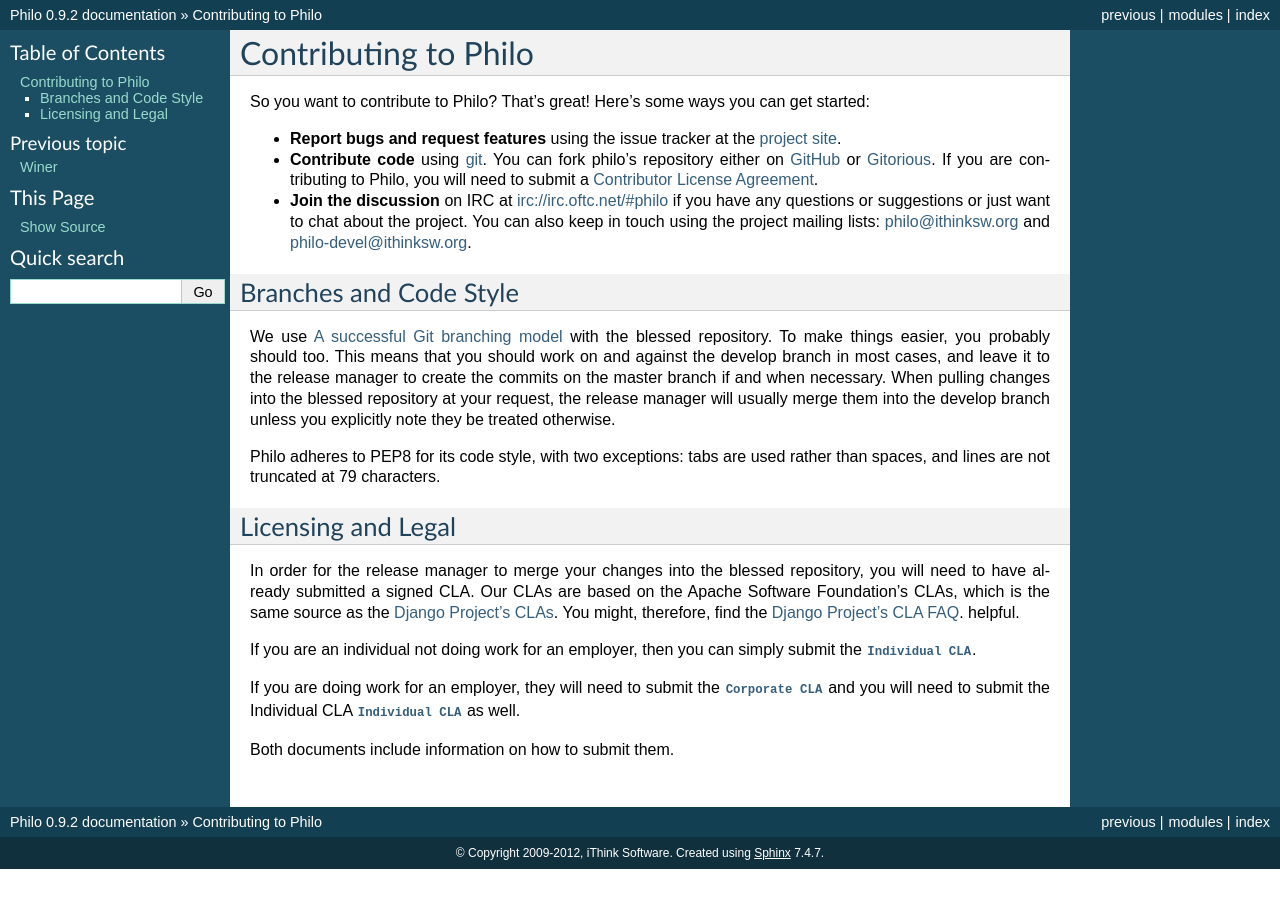
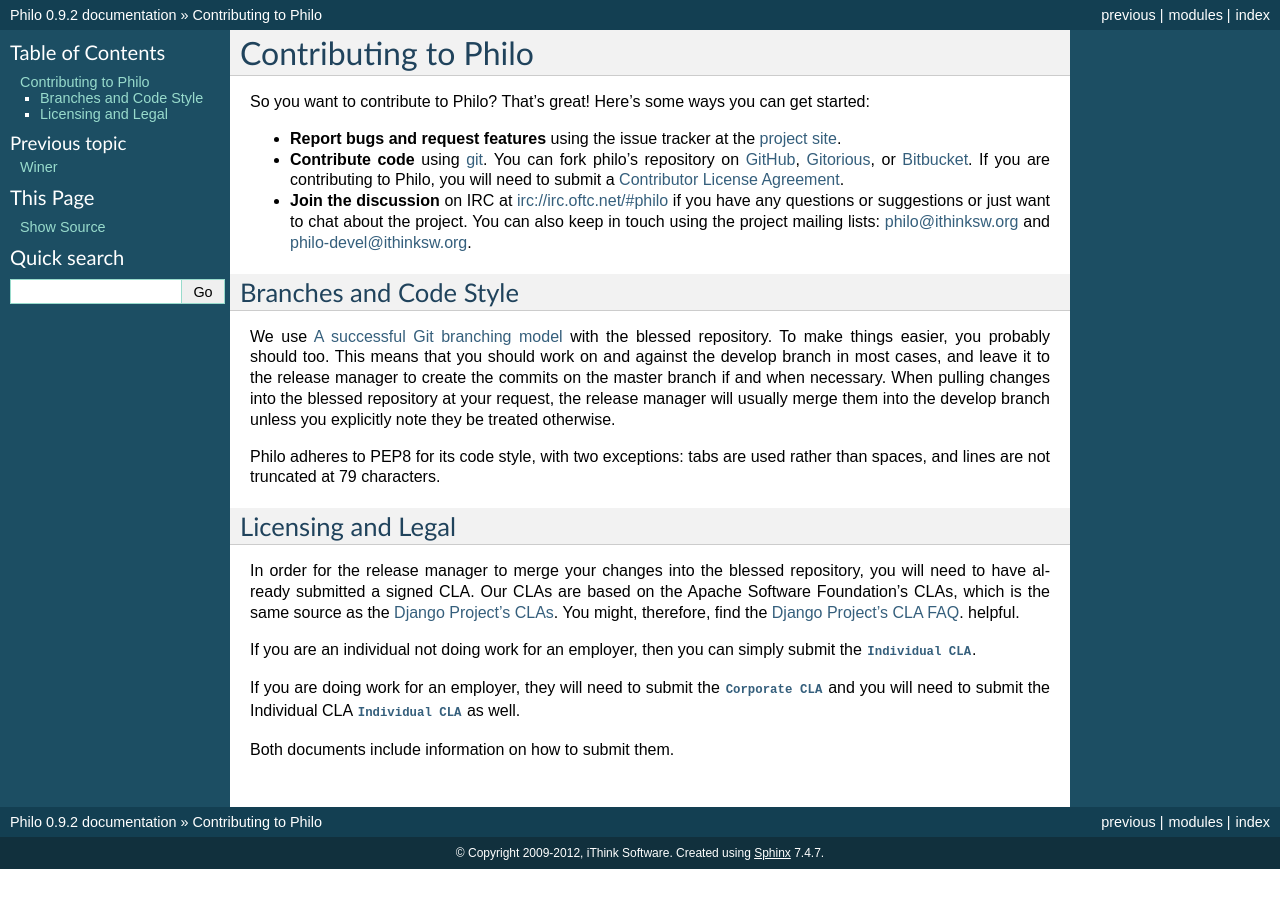
Before and after one commit to ithinksw/philo, a Sphinx documentation site: the page built from docs/contributing.rst, in a window 1280 px wide. Built offline with Sphinx 7.4.7, drawn with Linux system fonts in a browser that asks for light colours.

Commit message:
Fixed a few bugs with the documentation, and links to the documentation from the README. Sphinx can now build the documentation reliably due to conf.py explicitly adding the docs directory to the path. Added a link to the Bitbucket mirror, extending the set currently consisting of GitHub and Gitorious.

```diff
--- a/README.markdown
+++ b/README.markdown
@@ -17,4 +17,4 @@
 3. Include 'philo.urls' somewhere in your urls.py file.
 4. Optionally add a root node to your current Site.
 
-Philo should be ready to go! All that's left is to [learn more](http://docs.philocms.org/) and [contribute](http://docs.philocms.org/en/latest/contribute.html).
+Philo should be ready to go! All that's left is to [learn more](http://docs.philocms.org/) and [contribute](http://docs.philocms.org/en/latest/contributing.html).
--- a/docs/conf.py
+++ b/docs/conf.py
@@ -16,6 +16,7 @@
 # If extensions (or modules to document with autodoc) are in another directory,
 # add these directories to sys.path here. If the directory is relative to the
 # documentation root, use os.path.abspath to make it absolute, like shown here.
+sys.path.append(os.path.abspath(os.path.dirname(__file__)))
 sys.path.append(os.path.abspath(os.path.join(os.path.dirname(__file__), "_ext")))
 sys.path.append(os.path.abspath(os.path.dirname(os.path.dirname(__file__))))
 
--- a/docs/contributing.rst
+++ b/docs/contributing.rst
@@ -4,7 +4,7 @@
 So you want to contribute to Philo? That's great! Here's some ways you can get started:
 
 * **Report bugs and request features** using the issue tracker at the `project site <http://project.philocms.org/>`_.
-* **Contribute code** using `git <http://git-scm.com/>`_. You can fork philo's repository either on `GitHub <http://github.com/ithinksw/philo/>`_ or `Gitorious <http://gitorious.org/ithinksw/philo/>`_. If you are contributing to Philo, you will need to submit a :ref:`Contributor License Agreement <cla>`.
+* **Contribute code** using `git <http://git-scm.com/>`_. You can fork philo's repository on `GitHub <http://github.com/ithinksw/philo/>`_, `Gitorious <http://gitorious.org/ithinksw/philo/>`_, or `Bitbucket <http://bitbucket.org/ithinksw/philo/>`_. If you are contributing to Philo, you will need to submit a :ref:`Contributor License Agreement <cla>`.
 * **Join the discussion** on IRC at `irc://irc.oftc.net/#philo <irc://irc.oftc.net/#philo>`_ if you have any questions or suggestions or just want to chat about the project. You can also keep in touch using the project mailing lists: `philo@ithinksw.org <mailto:philo@ithinksw.org>`_ and `philo-devel@ithinksw.org <mailto:philo-devel@ithinksw.org>`_.
 
 
```
Also changed, not shown: 1 other file.
